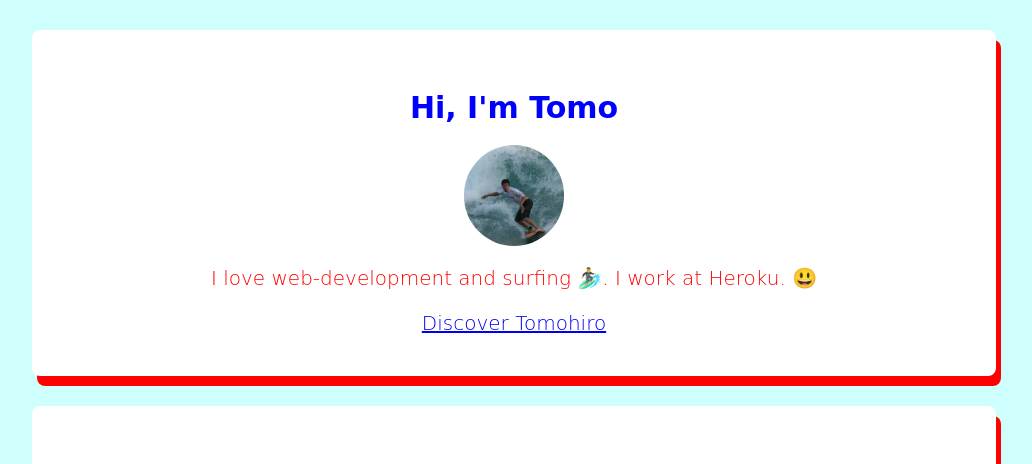
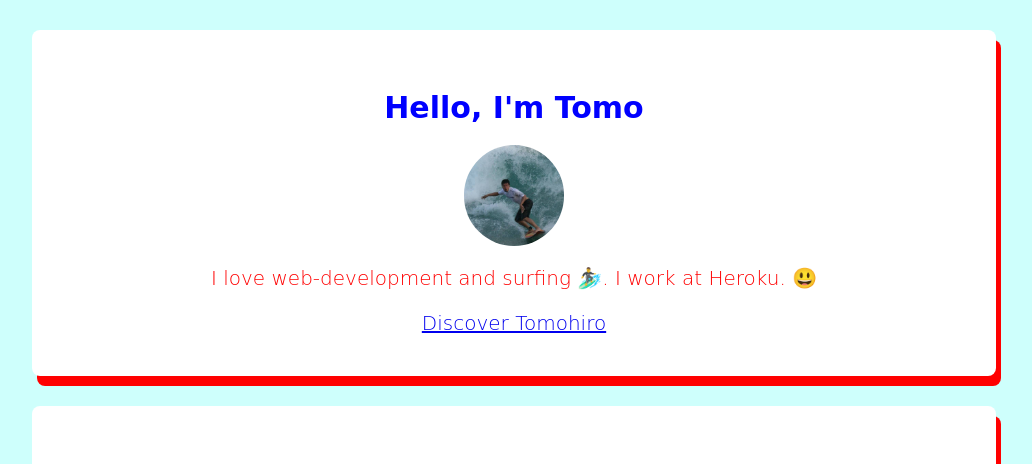
Before and after one commit to tomohiro-mitani/profile, a plain HTML site: page index.html in a window 1280 px wide. Shown: the top 464 px of the page, without its empty margins (126-1158 px from the left). Drawn offline with Linux system fonts and the light colour scheme; a web font is replaced by a local one.

Commit message:
make my profile prettier

```diff
--- a/index.html
+++ b/index.html
@@ -10,7 +10,7 @@
   <body>
     <div class="container">
       <div class="white-card">
-        <h1>Hi, I'm Tomo</h1>
+        <h1>Hello, I'm Tomo</h1>
         <img src="./images/profile_pic.jpg" width=100px alt="My Profile Pic" class="img-circle">
         <p>I love web-development and surfing 🏄‍♂️. I work at Heroku. 😃</p>
         <a href="https://www.facebook.com/tomohiro.mitani">Discover Tomohiro</a>
```
